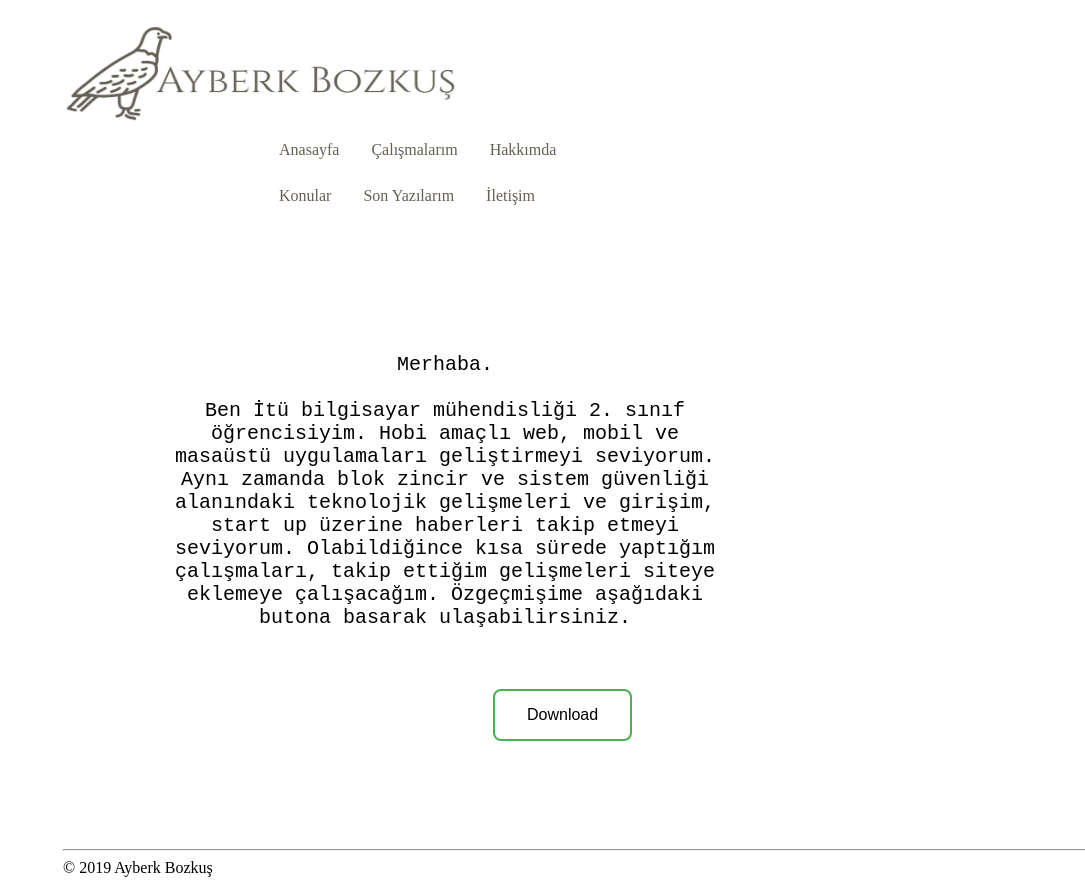
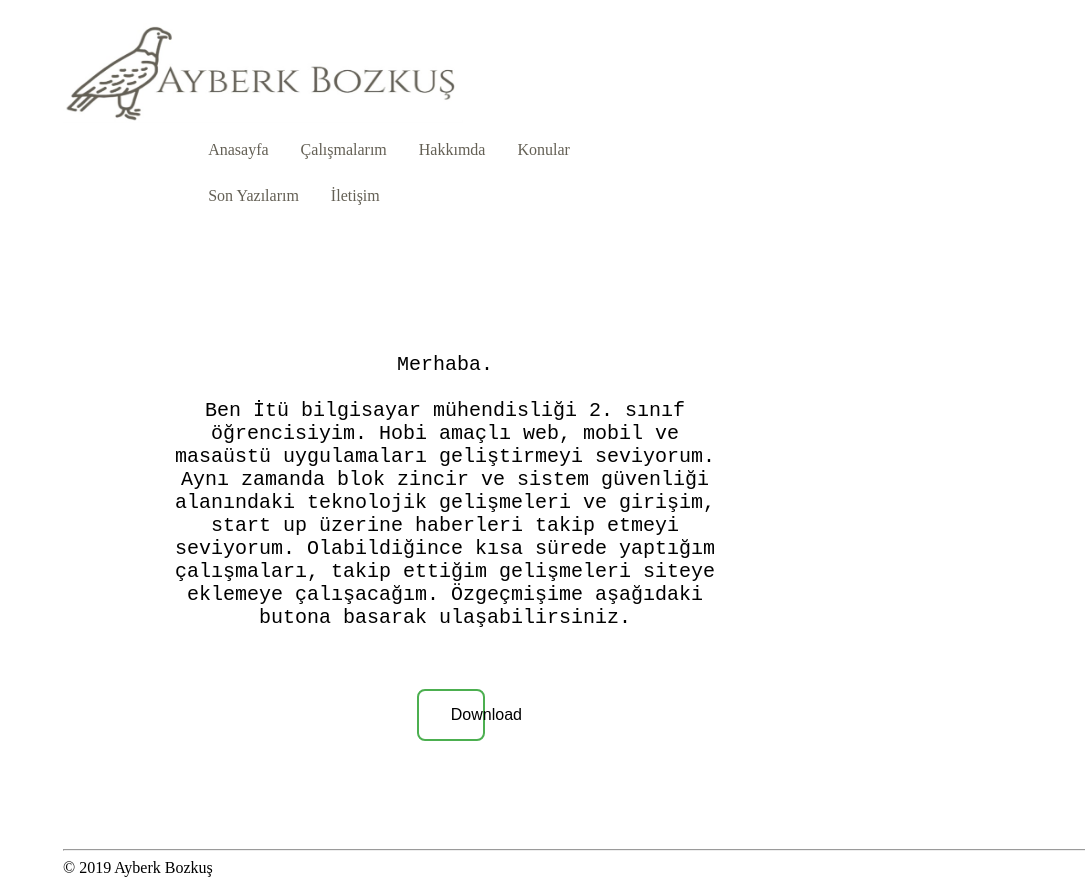
Before and after one commit to ayberkbozkus/personalwebsite, a Flask app: a page that uses templates/about_me.html in a window 1280 px wide; the page is wider, and only the part inside the window is pictured. Shown: that part, without its empty margins (195-1280 px from the left). Run offline with Flask 2, Linux system fonts and the light colour scheme.

Commit message:
Update about_me.html

```diff
--- a/templates/about_me.html
+++ b/templates/about_me.html
@@ -47,7 +47,7 @@
     <body>
       <img src="../static/head.jpg" alt="Ayberk Bozkuş" style="width:400px;height:100px;margin-left: 250px;margin-top: 15px;" title="My changed photo">
         <div class="Menu">
-          <ul style="margin-left: 450px;margin-right: 450px;">
+          <ul style="margin-left:30%;margin-right:30%;width:40%;">
               <li><a href="/">Anasayfa</a></li>
             <li class="dropdown">
             <a href="/Çalışmalarım" class="dropbtn">Çalışmalarım</a>
@@ -77,7 +77,7 @@ Merhaba.<br><br>
 Ben İtü bilgisayar mühendisliği 2. sınıf öğrencisiyim. Hobi amaçlı web, mobil ve masaüstü uygulamaları geliştirmeyi seviyorum. Aynı zamanda blok zincir ve sistem güvenliği alanındaki teknolojik gelişmeleri ve girişim, start up üzerine haberleri takip etmeyi seviyorum. Olabildiğince kısa sürede yaptığım çalışmaları, takip ettiğim gelişmeleri siteye eklemeye çalışacağım. Özgeçmişime aşağıdaki butona basarak ulaşabilirsiniz. </p>
 <br><br>
 <a href="../static/Özgeçmiş.pdf" download>
-<button class="button button1">Download</button> </a><br><br><br><br>
+<button style="margin-left:45%;margin-right:45%;width:10%;" class="button button1">Download</button> </a><br><br><br><br>
           </div>
           <hr style="margin-top: 50px; margin-left: 250px;margin-right: 250px;width: 1073px;">
           <font style="margin-left: 250px;"> © 2019 Ayberk Bozkuş </font>
```
